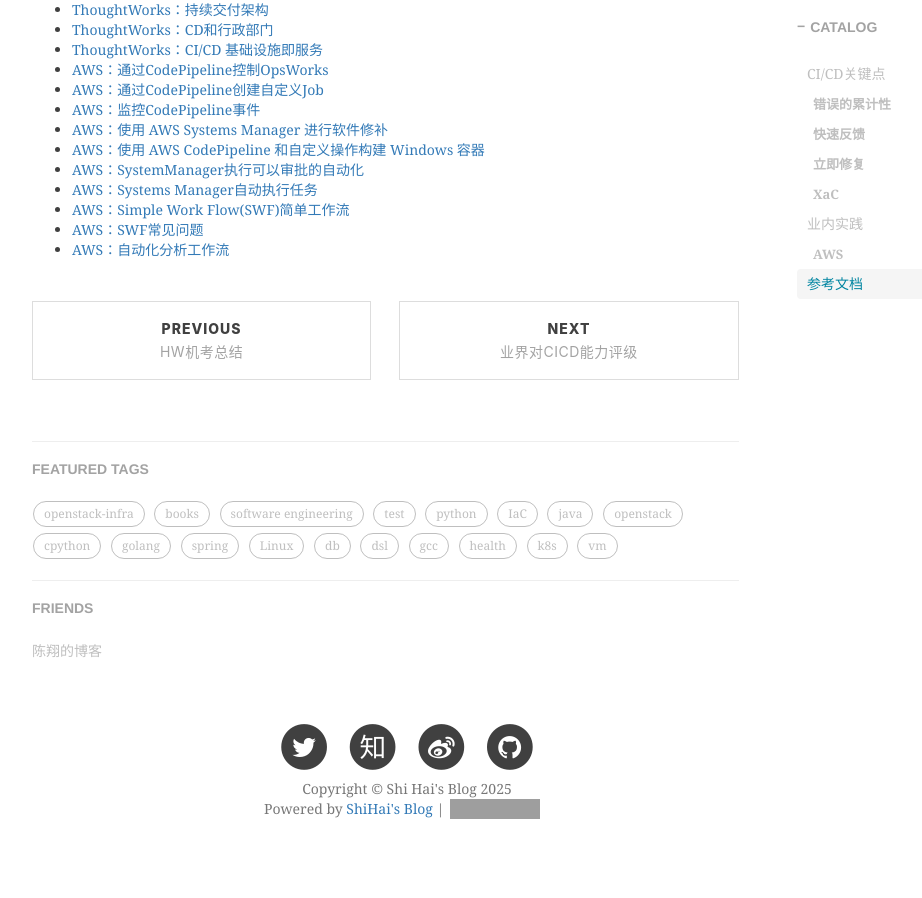
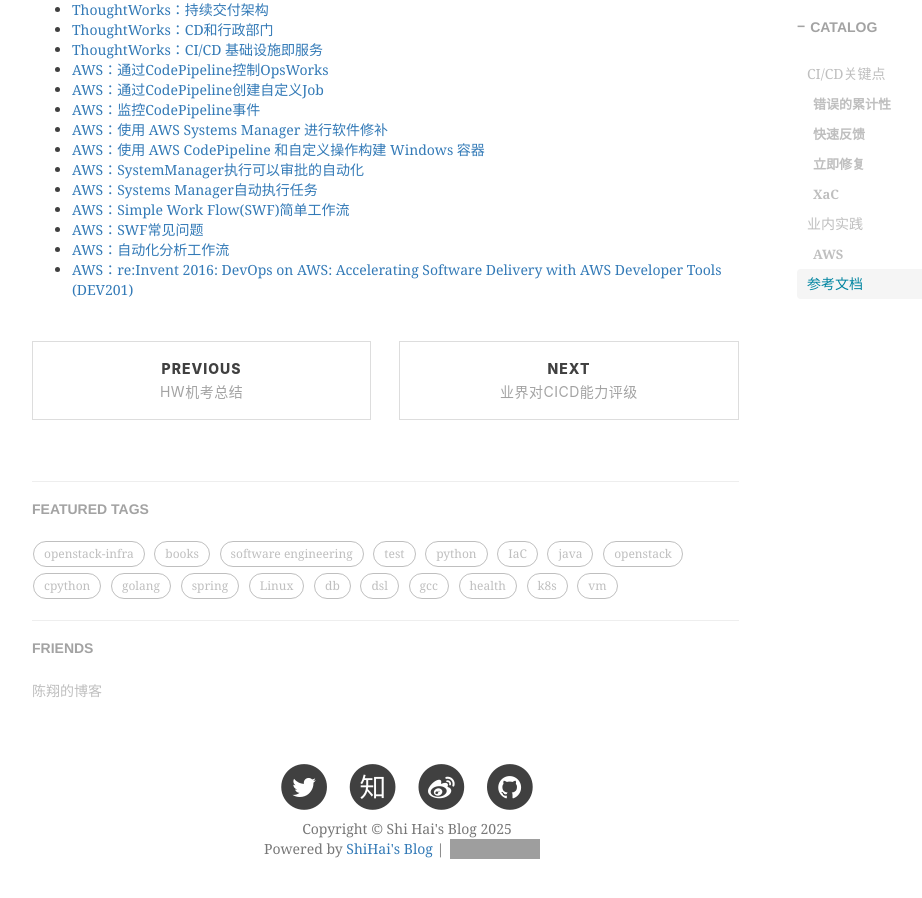
Before and after one commit to shihai1991/shihai1991.github.io, a Jekyll site: the page built from _posts/2024-10-06-持续集成与持续交付.md, in a window 1280 px wide and 900 px high, scrolled down 1306 px. Shown: the whole window, without its empty margins (233-1155 px from the left). Built offline with Jekyll 4.4.1, drawn with Linux system fonts in a browser that asks for light colours; nearby versions of some CDN libraries; comment, search, counter and statistics services are not loaded; grey boxes are pictures that could not be loaded.

Commit message:
Update 2024-10-06-持续集成与持续交付.md

```diff
--- a/_posts/2024-10-06-持续集成与持续交付.md
+++ b/_posts/2024-10-06-持续集成与持续交付.md
@@ -49,3 +49,4 @@
 - [AWS：Simple Work Flow(SWF)简单工作流](https://docs.aws.amazon.com/zh_cn/amazonswf/latest/developerguide/swf-welcome.html)
 - [AWS：SWF常见问题](https://aws.amazon.com/cn/swf/faqs/)
 - [AWS：自动化分析工作流](https://aws.amazon.com/cn/blogs/big-data/automating-analytic-workflows-on-aws/)
+- [AWS：re:Invent 2016: DevOps on AWS: Accelerating Software Delivery with AWS Developer Tools (DEV201)](https://www.youtube.com/watch?v=-ddpq2VQNxo)
```
